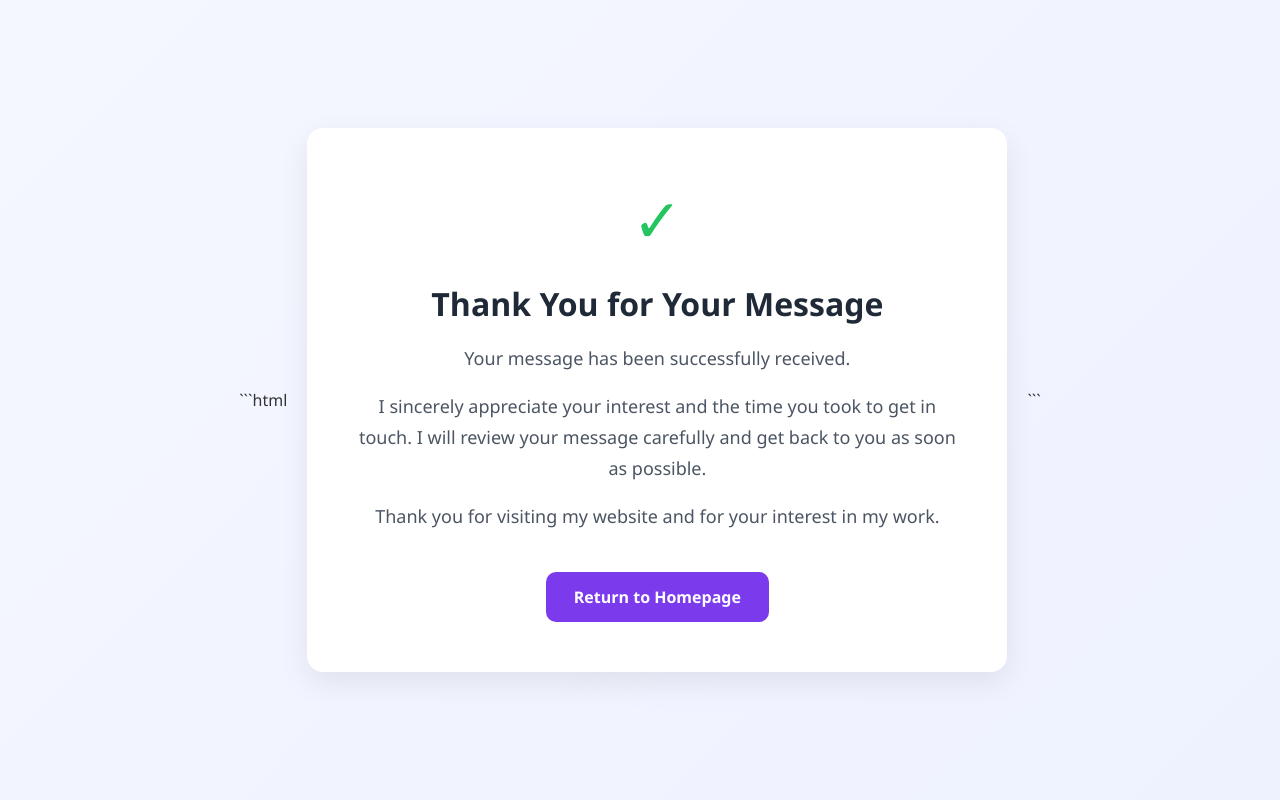
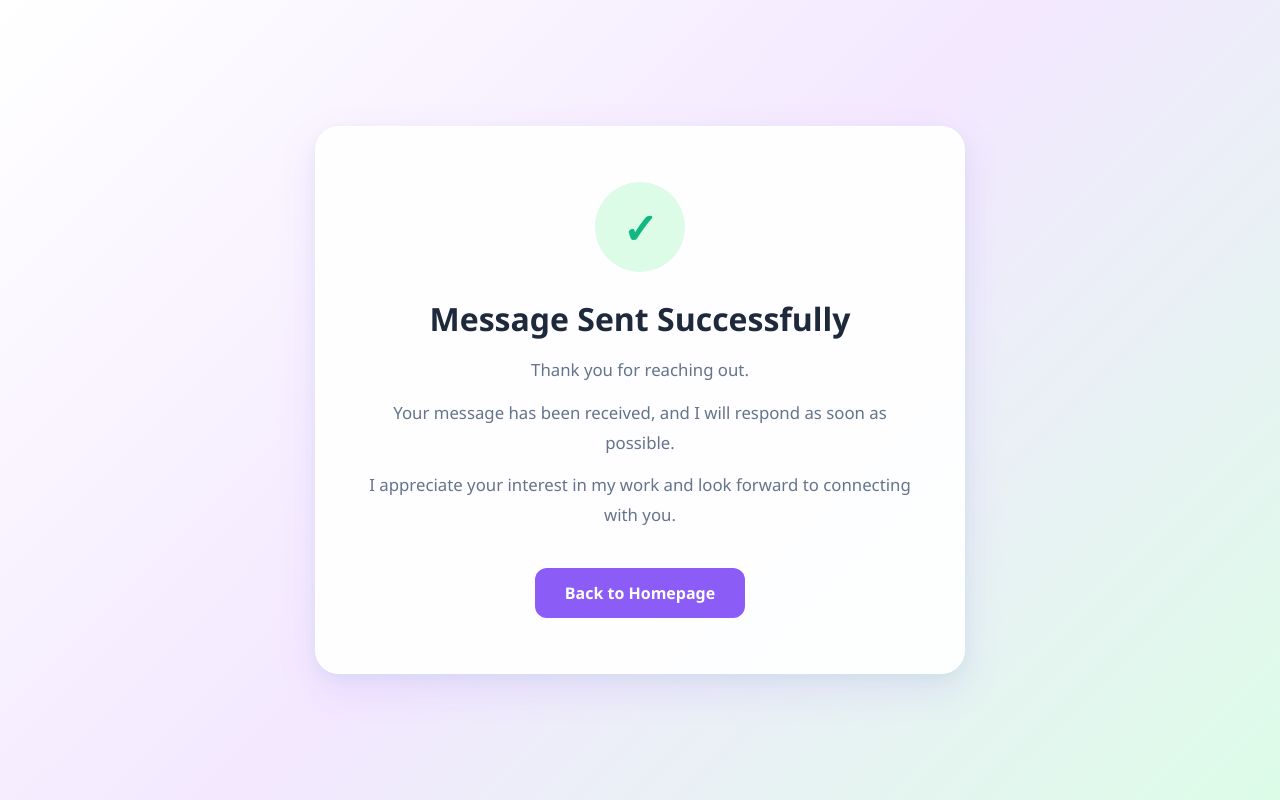
Before and after one commit to hooman-yavari/hooman-yavari.github.io, a plain HTML site: page thank-you.html in a window 1280 px wide. Drawn offline with Linux system fonts and the light colour scheme.

Commit message:
Revamp thank-you page layout and content

````diff
--- a/thank-you.html
+++ b/thank-you.html
@@ -1,91 +1,147 @@
-```html
 <!DOCTYPE html>
 <html lang="en">
 <head>
     <meta charset="UTF-8">
     <meta name="viewport" content="width=device-width, initial-scale=1.0">
     <title>Thank You | Hooman Yavari</title>
+
     <style>
+        *{
+            margin:0;
+            padding:0;
+            box-sizing:border-box;
+        }
+
         body {
-            margin: 0;
             font-family: "Segoe UI", Arial, sans-serif;
-            background: linear-gradient(135deg, #f5f7ff, #eef2ff);
+            min-height: 100vh;
             display: flex;
             justify-content: center;
             align-items: center;
-            min-height: 100vh;
-            color: #333;
+
+            /* White + Light Purple + Light Green */
+            background: linear-gradient(
+                135deg,
+                #ffffff 0%,
+                #f3e8ff 50%,
+                #dcfce7 100%
+            );
+
+            color: #334155;
+            padding: 20px;
         }
 
         .container {
-            background: #ffffff;
-            padding: 50px;
-            border-radius: 16px;
-            box-shadow: 0 10px 30px rgba(0,0,0,0.08);
+            background: rgba(255,255,255,0.9);
+            backdrop-filter: blur(10px);
+
+            padding: 55px 45px;
+            border-radius: 24px;
+
+            max-width: 650px;
+            width: 100%;
+
             text-align: center;
-            max-width: 600px;
-            margin: 20px;
+
+            box-shadow:
+                0 15px 40px rgba(139,92,246,0.12),
+                0 5px 15px rgba(16,185,129,0.08);
+
+            border: 1px solid rgba(255,255,255,0.8);
         }
 
         .checkmark {
-            font-size: 60px;
-            color: #22c55e;
-            margin-bottom: 20px;
+            width: 90px;
+            height: 90px;
+            margin: 0 auto 25px;
+
+            display: flex;
+            align-items: center;
+            justify-content: center;
+
+            border-radius: 50%;
+            background: #dcfce7;
+            color: #10b981;
+
+            font-size: 42px;
+            font-weight: bold;
         }
 
         h1 {
+            font-size: 2rem;
             margin-bottom: 15px;
-            color: #1f2937;
+            color: #1e293b;
         }
 
         p {
-            font-size: 18px;
-            line-height: 1.7;
-            color: #4b5563;
-            margin-bottom: 15px;
+            font-size: 1.05rem;
+            line-height: 1.8;
+            color: #64748b;
+            margin-bottom: 12px;
         }
 
         .home-btn {
             display: inline-block;
             margin-top: 25px;
-            padding: 14px 28px;
-            background: #7c3aed;
+
+            padding: 14px 30px;
+            border-radius: 12px;
+
+            background: #8b5cf6;
             color: white;
             text-decoration: none;
-            border-radius: 10px;
+
             font-weight: 600;
-            transition: 0.3s ease;
+
+            transition: all 0.3s ease;
         }
 
         .home-btn:hover {
             background: #6d28d9;
-            transform: translateY(-2px);
+            transform: translateY(-3px);
+            box-shadow: 0 8px 20px rgba(139,92,246,0.25);
+        }
+
+        @media (max-width: 640px) {
+            .container {
+                padding: 40px 25px;
+            }
+
+            h1 {
+                font-size: 1.7rem;
+            }
+
+            p {
+                font-size: 1rem;
+            }
         }
     </style>
 </head>
 <body>
+
     <div class="container">
+
         <div class="checkmark">✓</div>
 
-        <h1>Thank You for Your Message</h1>
+        <h1>Message Sent Successfully</h1>
 
         <p>
-            Your message has been successfully received.
+            Thank you for reaching out.
         </p>
 
         <p>
-            I sincerely appreciate your interest and the time you took to get in touch.
-            I will review your message carefully and get back to you as soon as possible.
+            Your message has been received, and I will respond as soon as possible.
         </p>
 
         <p>
-            Thank you for visiting my website and for your interest in my work.
+            I appreciate your interest in my work and look forward to connecting with you.
         </p>
 
-        <a href="/" class="home-btn">
-            Return to Homepage
+        <a href="https://hooman-yavari.github.io/" class="home-btn">
+            Back to Homepage
         </a>
+
     </div>
+
 </body>
 </html>
-```
````
